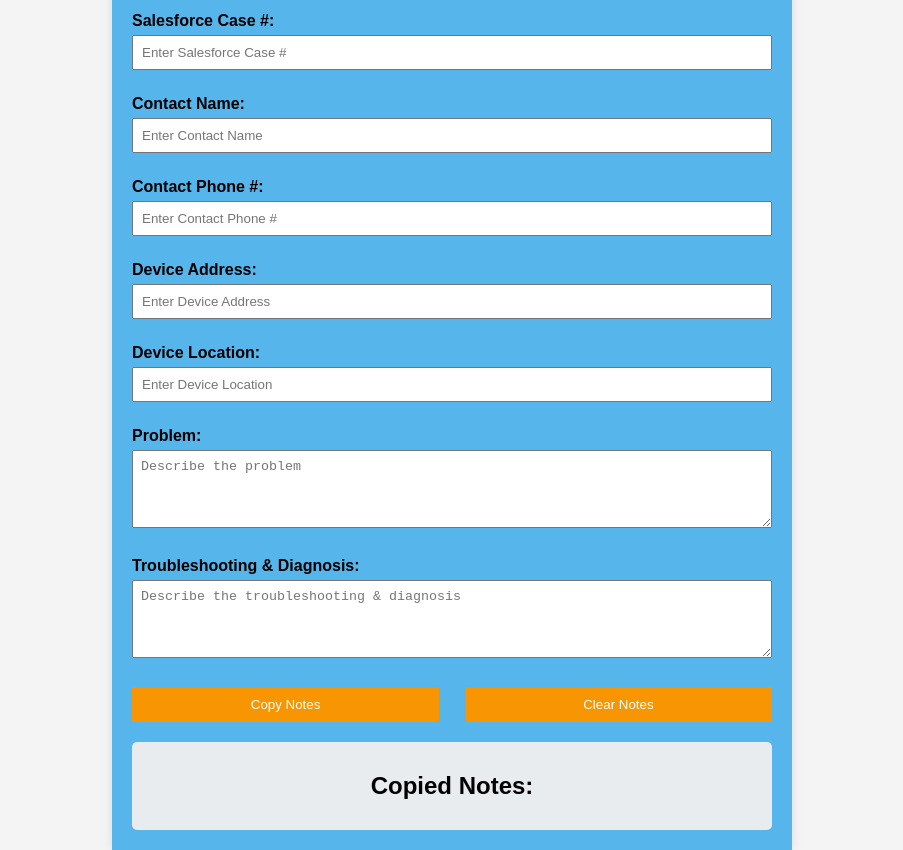
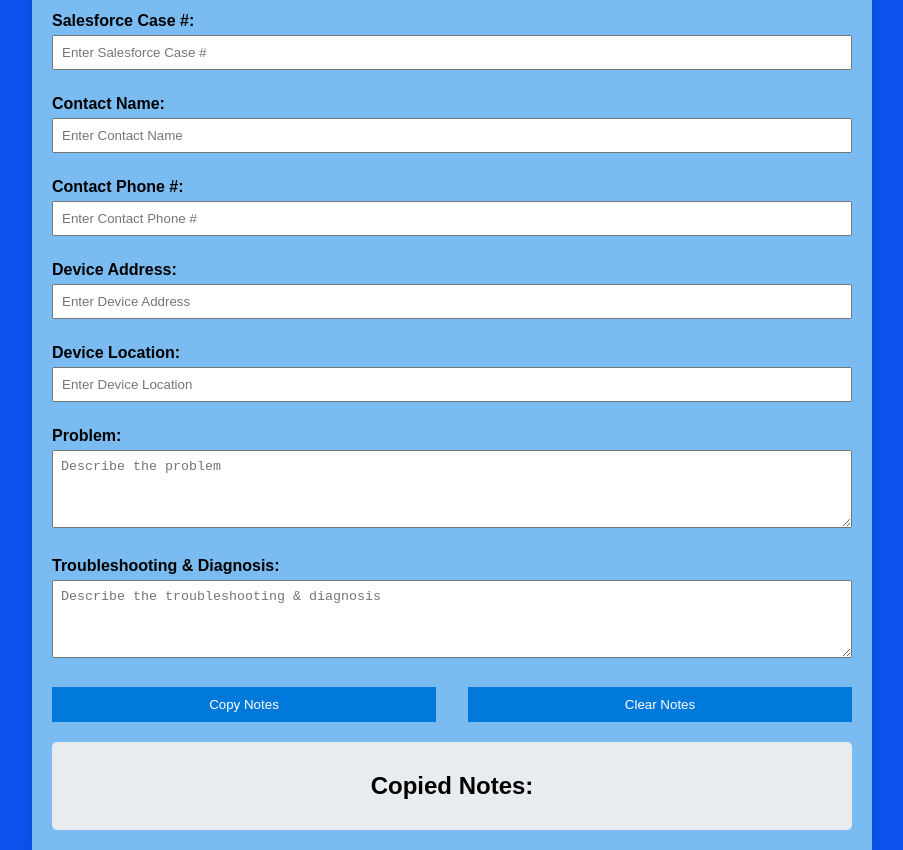
Before and after one commit to Doskg/CallCenterNotes, a plain HTML site: page index.html in a window 1280 px wide. Shown: the part 171-1021 px from the top of the page, without its empty margins (188-1091 px from the left). Drawn offline with Linux system fonts and the light colour scheme.

Commit message:
Update styles.css
styles1

```diff
--- a/styles.css
+++ b/styles.css
@@ -1,13 +1,14 @@
 body {
     font-family: Arial, sans-serif;
-    background-color: #f4f4f4;
+    background-color: #0b52ec;
     margin: 0;
     padding: 0;
 }
 .container {
-    width: 50%;
+    width: 90%;
+    max-width: 800px;
     margin: 0 auto;
-    background: #0394e7a6;
+    background: hwb(207 48% 5%);
     padding: 20px;
     box-shadow: 0 0 10px rgba(0, 0, 0, 0.1);
 }
@@ -34,7 +35,7 @@ input, textarea {
 button {
     width: 48%;
     padding: 10px;
-    background: #f79502;
+    background: #0079db;
     color: #fff;
     border: none;
     cursor: pointer;
@@ -66,6 +67,10 @@ code {
     padding: 10px;
     background-color: #4caf50;
     color: white;
-    margin-top: 10px;
+    position: fixed;
+    top: 10px;
+    left: 50%;
+    transform: translateX(-50%);
     border-radius: 5px;
+    z-index: 1000;
 }
```
